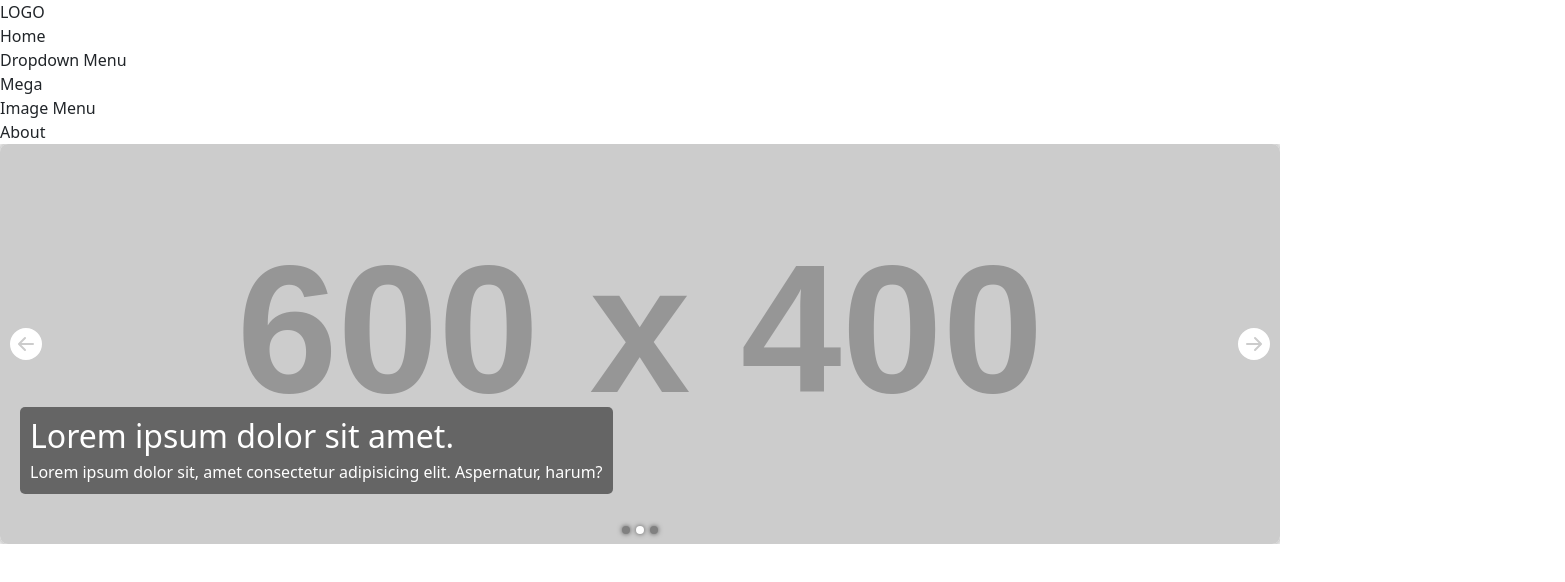
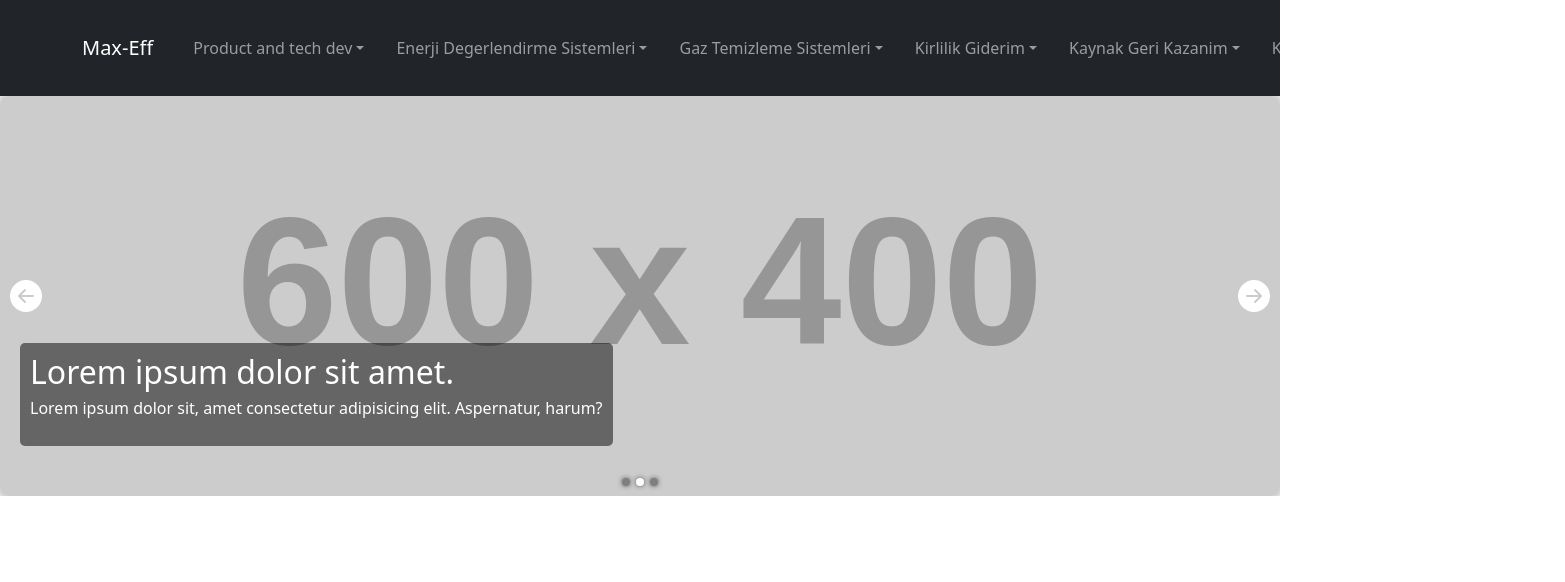
Before and after one commit to erenavar/max-eff, a React (Create React App) app: page / in a window 1280 px wide. Shown: the top 582 px of the page, 1565 px wide, since content can reach past the window. Built offline with nearby package versions, Linux system fonts and the light colour scheme.

Commit message:
change place of components

```diff
--- a/package.json
+++ b/package.json
@@ -7,10 +7,11 @@
     "@testing-library/react": "^13.4.0",
     "@testing-library/user-event": "^13.5.0",
     "bootstrap": "^5.3.3",
-    "lucide-react": "^0.462.0",
     "react": "^18.3.1",
+    "react-bootstrap": "^2.10.6",
     "react-dom": "^18.3.1",
     "react-icons": "^5.3.0",
+    "react-router-dom": "^7.0.1",
     "react-scripts": "5.0.1",
     "web-vitals": "^2.1.4"
   },
--- a/src/App.js
+++ b/src/App.js
@@ -1,13 +1,18 @@
+import { BrowserRouter } from 'react-router-dom';
 import './App.css';
-import HomeScreen from './components/HomeScreen';
+import 'bootstrap/dist/css/bootstrap.min.css';
+import Navigationbar from './components/Navigationbar'
+import HomeScreen from './components/HomeScreen'
 
 function App() {
   return (
-    <div className="App">
+    <>
+      <BrowserRouter>
+        <Navigationbar/>
+        <HomeScreen/>
 
-    <HomeScreen/>
-
-    </div>
+      </BrowserRouter>
+    </>
   );
 }
 
--- a/src/components/HomeScreen.jsx
+++ b/src/components/HomeScreen.jsx
@@ -1,14 +1,13 @@
 import React from "react";
 import Carousel from "./Carousel";
+import "./Carousel.css";
 import Slides from "../data/carouselData.json";
-import "./Carousel.css";
-import Navbar from "./Navbar";
+import Navigationbar from "./Navigationbar";
 
 export default function HomeScreen() {
   const { slides } = Slides;
   return (
     <div>
-      <Navbar />
       <Carousel data={slides} />
     </div>
   );
--- a/src/components/Navbar.jsx
+++ /dev/null
@@ -1,44 +0,0 @@
-import React from "react";
-
-function Navbar() {
-  return (
-    <div>
-      <header className="header">
-        <a href="#" className="logo">
-          LOGO
-        </a>
-        <nav>
-          <ul className="menu-items">
-            <li>
-              <a href="#" className="menu-item">
-                Home
-              </a>
-            </li>
-            <li>
-              <a href="#" className="menu-item">
-                Dropdown Menu
-              </a>
-            </li>
-            <li>
-              <a href="#" className="menu-item">
-                Mega
-              </a>
-            </li>
-            <li>
-              <a href="#" className="menu-item">
-                Image Menu
-              </a>
-            </li>
-            <li>
-              <a href="#" className="menu-item">
-                About
-              </a>
-            </li>
-          </ul>
-        </nav>
-      </header>
-    </div>
-  );
-}
-
-export default Navbar;
--- /dev/null
+++ b/src/components/Navigationbar.jsx
@@ -0,0 +1,130 @@
+import React from "react";
+import Button from "react-bootstrap/Button";
+import Container from "react-bootstrap/Container";
+import Form from "react-bootstrap/Form";
+import Nav from "react-bootstrap/Nav";
+import Navbar from "react-bootstrap/Navbar";
+import NavDropdown from "react-bootstrap/NavDropdown";
+import Offcanvas from "react-bootstrap/Offcanvas";
+
+function Navigationbar() {
+  return (
+    <>
+      <Navbar className="p-3" bg="dark" variant="dark" expand="lg">
+        <Container>
+          <Navbar.Brand href="#home">Max-Eff</Navbar.Brand>
+          <Navbar.Toggle aria-controls="responsive-navbar-nav" />
+          <Navbar.Collapse id="responsive-navbar-nav">
+            <Nav className="me-auto">
+              <NavDropdown
+                className="ml-4"
+                title="Product and tech dev"
+                id="collapsible-nav-dropdown">
+                <NavDropdown.Item href="#action/3.1">Action</NavDropdown.Item>
+                <NavDropdown.Item href="#action/3.2">
+                  Another action
+                </NavDropdown.Item>
+                <NavDropdown.Item href="#action/3.3">
+                  Something
+                </NavDropdown.Item>
+                <NavDropdown.Divider />
+                <NavDropdown.Item href="#action/3.4">
+                  Separated link
+                </NavDropdown.Item>
+              </NavDropdown>
+              <NavDropdown
+                className="ml-4"
+                title="Enerji Degerlendirme Sistemleri"
+                id="collapsible-nav-dropdown">
+                <NavDropdown.Item href="#action/3.1">Action</NavDropdown.Item>
+                <NavDropdown.Item href="#action/3.2">
+                  Another action
+                </NavDropdown.Item>
+                <NavDropdown.Item href="#action/3.3">
+                  Something
+                </NavDropdown.Item>
+                <NavDropdown.Divider />
+                <NavDropdown.Item href="#action/3.4">
+                  Separated link
+                </NavDropdown.Item>
+              </NavDropdown>
+              <NavDropdown
+                className="ml-4"
+                title="Gaz Temizleme Sistemleri"
+                id="collapsible-nav-dropdown">
+                <NavDropdown.Item href="#action/3.1">Action</NavDropdown.Item>
+                <NavDropdown.Item href="#action/3.2">
+                  Another action
+                </NavDropdown.Item>
+                <NavDropdown.Item href="#action/3.3">
+                  Something
+                </NavDropdown.Item>
+                <NavDropdown.Divider />
+                <NavDropdown.Item href="#action/3.4">
+                  Separated link
+                </NavDropdown.Item>
+              </NavDropdown>
+              <NavDropdown
+                className="ml-4"
+                title="Kirlilik Giderim"
+                id="collapsible-nav-dropdown">
+                <NavDropdown.Item href="#action/3.1">Action</NavDropdown.Item>
+                <NavDropdown.Item href="#action/3.2">
+                  Another action
+                </NavDropdown.Item>
+                <NavDropdown.Item href="#action/3.3">
+                  Something
+                </NavDropdown.Item>
+                <NavDropdown.Divider />
+                <NavDropdown.Item href="#action/3.4">
+                  Separated link
+                </NavDropdown.Item>
+              </NavDropdown>
+
+              <NavDropdown
+                className="ml-4"
+                title="Kaynak Geri Kazanim"
+                id="collapsible-nav-dropdown">
+                <NavDropdown.Item href="#action/3.1">Action</NavDropdown.Item>
+                <NavDropdown.Item href="#action/3.2">
+                  Another action
+                </NavDropdown.Item>
+                <NavDropdown.Item href="#action/3.3">
+                  Something
+                </NavDropdown.Item>
+                <NavDropdown.Divider />
+                <NavDropdown.Item href="#action/3.4">
+                  Separated link
+                </NavDropdown.Item>
+              </NavDropdown>
+              <NavDropdown
+                className="ml-4"
+                title="Kurutma Sistemleri"
+                id="collapsible-nav-dropdown">
+                <NavDropdown.Item href="#action/3.1">Action</NavDropdown.Item>
+                <NavDropdown.Item href="#action/3.2">
+                  Another action
+                </NavDropdown.Item>
+                <NavDropdown.Item href="#action/3.3">
+                  Something
+                </NavDropdown.Item>
+                <NavDropdown.Divider />
+                <NavDropdown.Item href="#action/3.4">
+                  Separated link
+                </NavDropdown.Item>
+              </NavDropdown>
+            </Nav>
+            <Nav>
+              <Nav.Link href="#deets">More deets</Nav.Link>
+              <Nav.Link eventKey={2} href="#memes">
+                Dank memes
+              </Nav.Link>
+            </Nav>
+          </Navbar.Collapse>
+        </Container>
+      </Navbar>
+    </>
+  );
+}
+
+export default Navigationbar;
```
Also changed, not shown: src/icons/x.svg (added), 1 other file (tests, documents, lock files or other folders).
